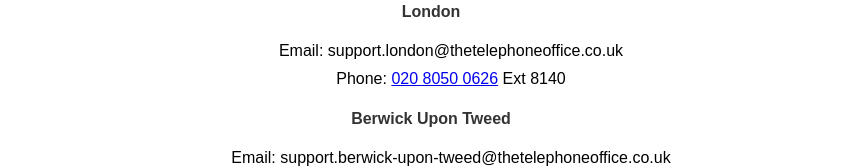
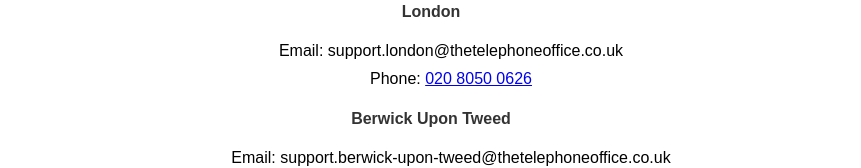
Before and after one commit to thetelephoneoffice/thetelephoneoffice.co.uk, a plain HTML site: page index.html in a window 1280 px wide. Shown: the part 1346-1514 px from the top of the page, without its empty margins (209-1070 px from the left). Drawn offline with Linux system fonts and the light colour scheme.

Commit message:
Update index.html

```diff
--- a/index.html
+++ b/index.html
@@ -120,7 +120,7 @@
             <h4>London</h4>
             <ul>
                 <li>Email: support.london@thetelephoneoffice.co.uk</li>
-                <li>Phone: <a href="tel:02080500626">020 8050 0626</a> Ext 8140</li>
+                <li>Phone: <a href="tel:02080500626">020 8050 0626</a></li>
             </ul>
         </div>
         <div>
```
